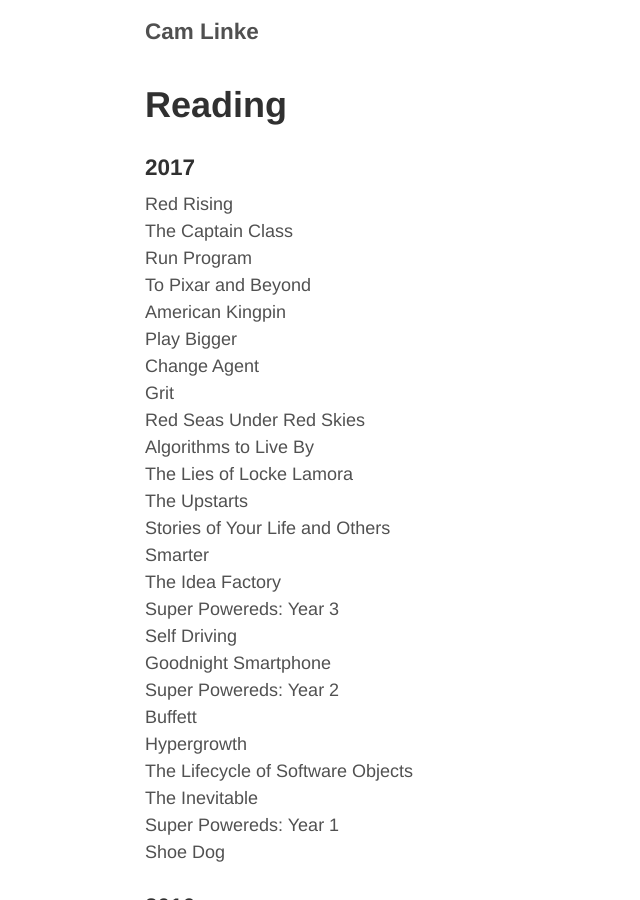
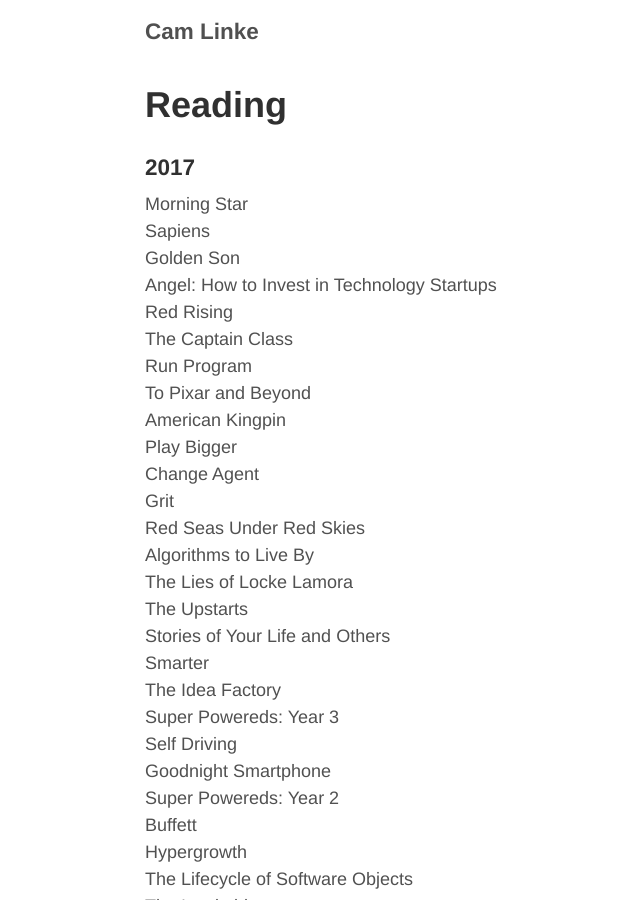
Before and after one commit to camlinke/camlinke.github.io, a Jekyll site: the page built from reading.md, in a window 1280 px wide and 900 px high. Shown: the whole window, without its empty margins (180-820 px from the left). Built offline with Jekyll 4.4.1, drawn with Linux system fonts in a browser that asks for light colours; nearby versions of some CDN libraries.

Commit message:
updated reading

```diff
--- a/reading.md
+++ b/reading.md
@@ -5,6 +5,10 @@
 
 <h3>2017</h3>
 <ul class="frontpage-list">
+    <li>Morning Star</li>
+    <li>Sapiens</li>
+    <li>Golden Son</li>
+    <li>Angel: How to Invest in Technology Startups</li>
     <li>Red Rising</li>
     <li>The Captain Class</li>
     <li>Run Program</li>
```
